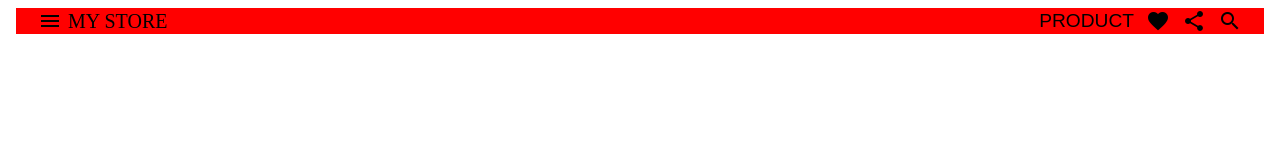
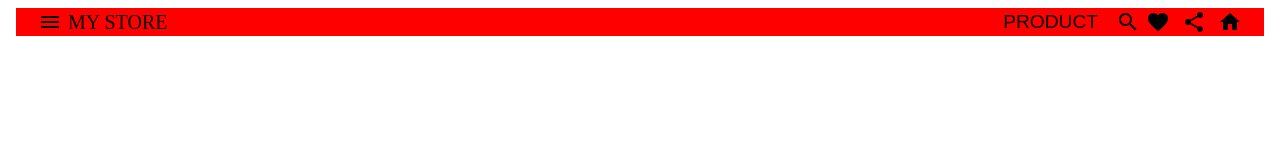
Before and after one commit to JANU-JANHAVI/My-New-App-old, an Angular app: page / in a window 1280 px wide. Shown: the top 160 px of the page. Built offline with nearby package versions, Linux system fonts and the light colour scheme.

Commit message:
Update app.component.html

```diff
--- a/src/app/app.component.html
+++ b/src/app/app.component.html
@@ -14,17 +14,21 @@
 
       <div class="box"><span class="text">MY STORE</span></div>
       <span class="sample"></span>
+
       <button class="product-link"routerLink="/product">
         PRODUCT
         </button>
       <button mat-icon-button class="favorite-icon">
+        <button mat-icon-button class="search-icon">
+          <mat-icon>search</mat-icon>
+        </button>
         <mat-icon>favorite</mat-icon>
       </button>
       <button mat-icon-button class="share-icon">
         <mat-icon>share</mat-icon>
       </button>
-      <button mat-icon-button class="search-icon">
-        <mat-icon>search</mat-icon>
+      <button mat-icon-button class="home-icon">
+        <mat-icon>home</mat-icon>
       </button>
     </mat-toolbar>
   </nav>
```
